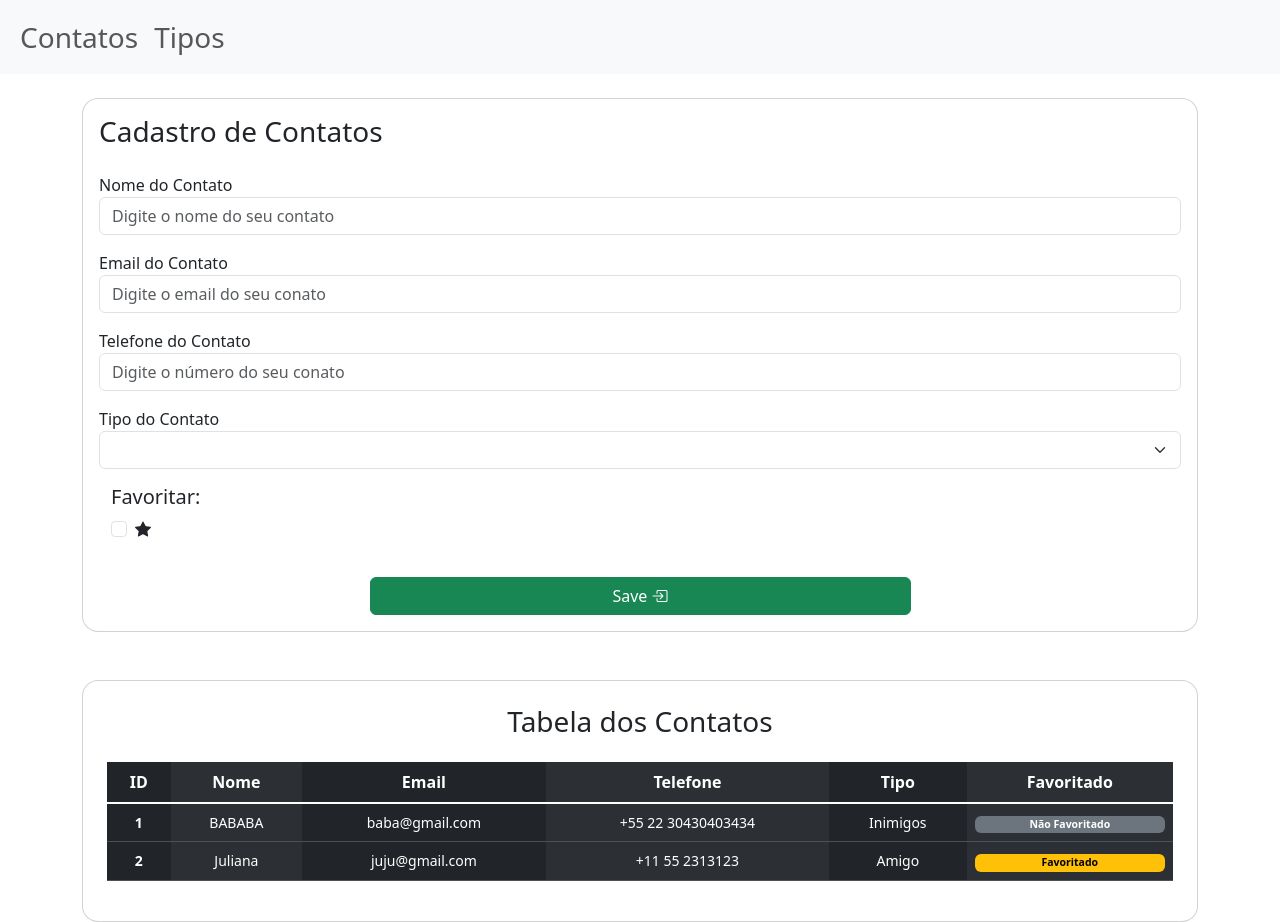
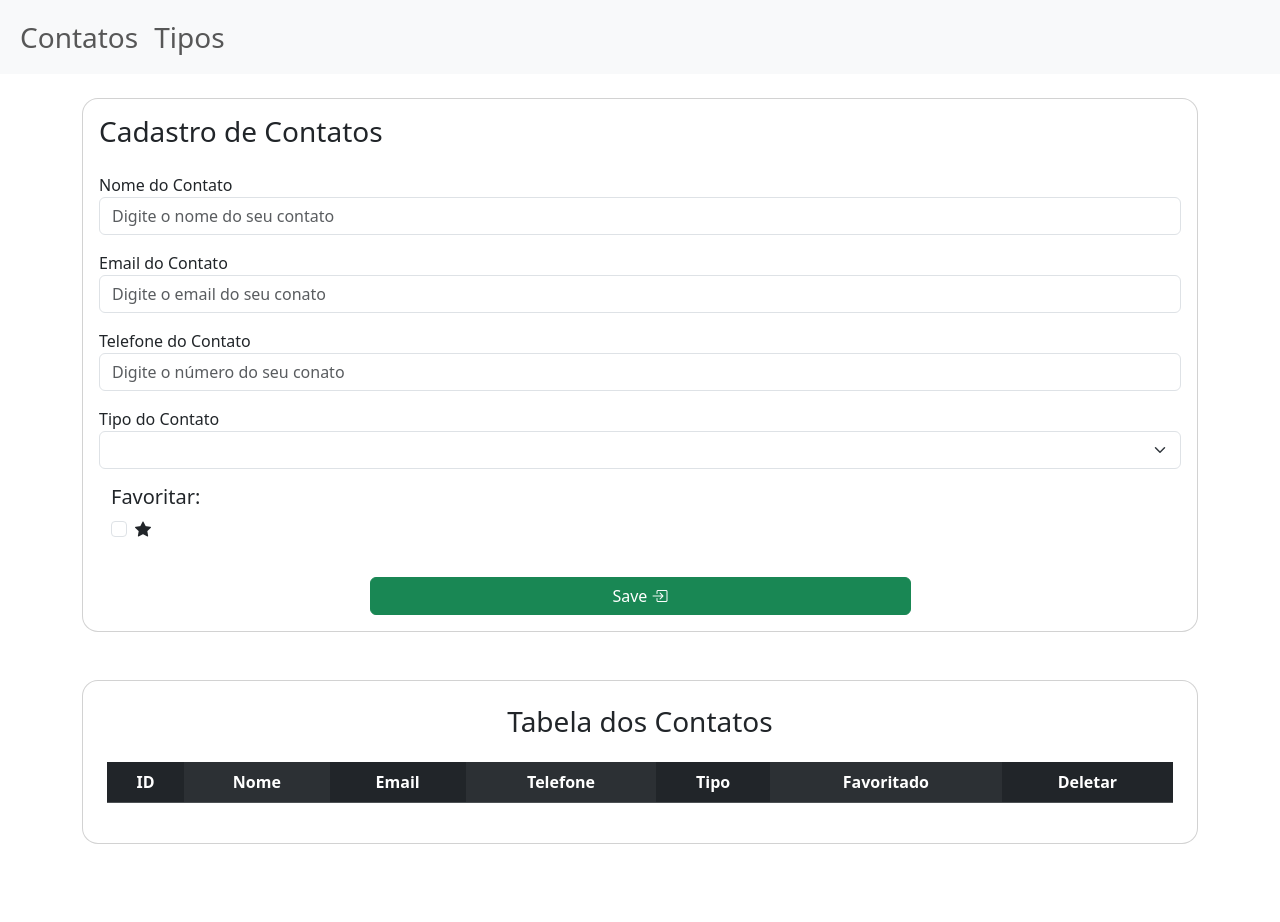
Before and after one commit to AngeloModanez/Prova-Angular, an Angular app: page /contatos in a window 1280 px wide. After the commit the page ends 844 px from the top, so only its background shows below. Built offline with nearby package versions, Linux system fonts and the light colour scheme; data requests are answered from the project's data file.

Commit message:
Deletar contato

```diff
--- a/db.json
+++ b/db.json
@@ -11,22 +11,5 @@
       "descricao": "ODEIO"
     }
   ],
-  "contatos": [
-    {
-      "id": 1,
-      "nome": "BABABA",
-      "email": "baba@gmail.com",
-      "telefone": "+55 22 30430403434",
-      "tipoId": 2,
-      "favorito": false
-    },
-    {
-      "id": 2,
-      "nome": "Juliana",
-      "email": "juju@gmail.com",
-      "telefone": "+11 55 2313123",
-      "tipoId": 1,
-      "favorito": true
-    }
-  ]
+  "contatos": []
 }
--- a/src/app/contato.service.ts
+++ b/src/app/contato.service.ts
@@ -19,4 +19,8 @@ export class ContatoService {
   save(contato: Contato): Observable<Contato> {
     return this.httpClient.post<Contato>(this.apiUrl, contato)
   }
+
+  delete(contato: Contato): Observable<void> {
+    return this.httpClient.delete<void>(`${this.apiUrl}/${contato.id}`)
+  }
 }
--- a/src/app/contatos/contatos.component.html
+++ b/src/app/contatos/contatos.component.html
@@ -31,7 +31,7 @@
       </section>
       <section class="row mb-3">
         <div class="form-check">
-            <h5 class="form-label">Favoritar:</h5>
+          <h5 class="form-label">Favoritar:</h5>
           <div class="form-check">
             <input class="form-check-input" type="checkbox" formControlName="favorito">
             <label class="form-check-label"><i class="bi bi-star-fill"></i></label>
@@ -57,6 +57,7 @@
           <th scope="col">Telefone</th>
           <th scope="col">Tipo</th>
           <th scope="col">Favoritado</th>
+          <th scope="col">Deletar</th>
         </tr>
       </thead>
       <tbody class="table-group-divider text-center" style="font-size: 14px;">
@@ -70,6 +71,9 @@
             <span *ngIf="contato.favorito" class="badge text-bg-warning w-100">Favoritado</span>
             <span *ngIf="!contato.favorito" class="badge text-bg-secondary w-100">Não Favoritado</span>
           </td>
+          <td>
+            <button class="btn btn-danger me-2" (click)="delete(contato)"><i class="bi bi-trash"></i></button>
+          </td>
         </tr>
       </tbody>
     </table>
--- a/src/app/contatos/contatos.component.ts
+++ b/src/app/contatos/contatos.component.ts
@@ -60,6 +60,12 @@ export class ContatosComponent implements OnInit {
     });
   }
 
+  delete(contato: Contato) {
+    this.contatoService.delete(contato).subscribe({
+      next: () => this.loadContato(),
+    })
+  }
+
   compareTipos(tipo1: Tipo, tipo2: Tipo): boolean {
     return tipo1 && tipo2 ? tipo1.id === tipo2.id : tipo1 === tipo2;
   }
```
